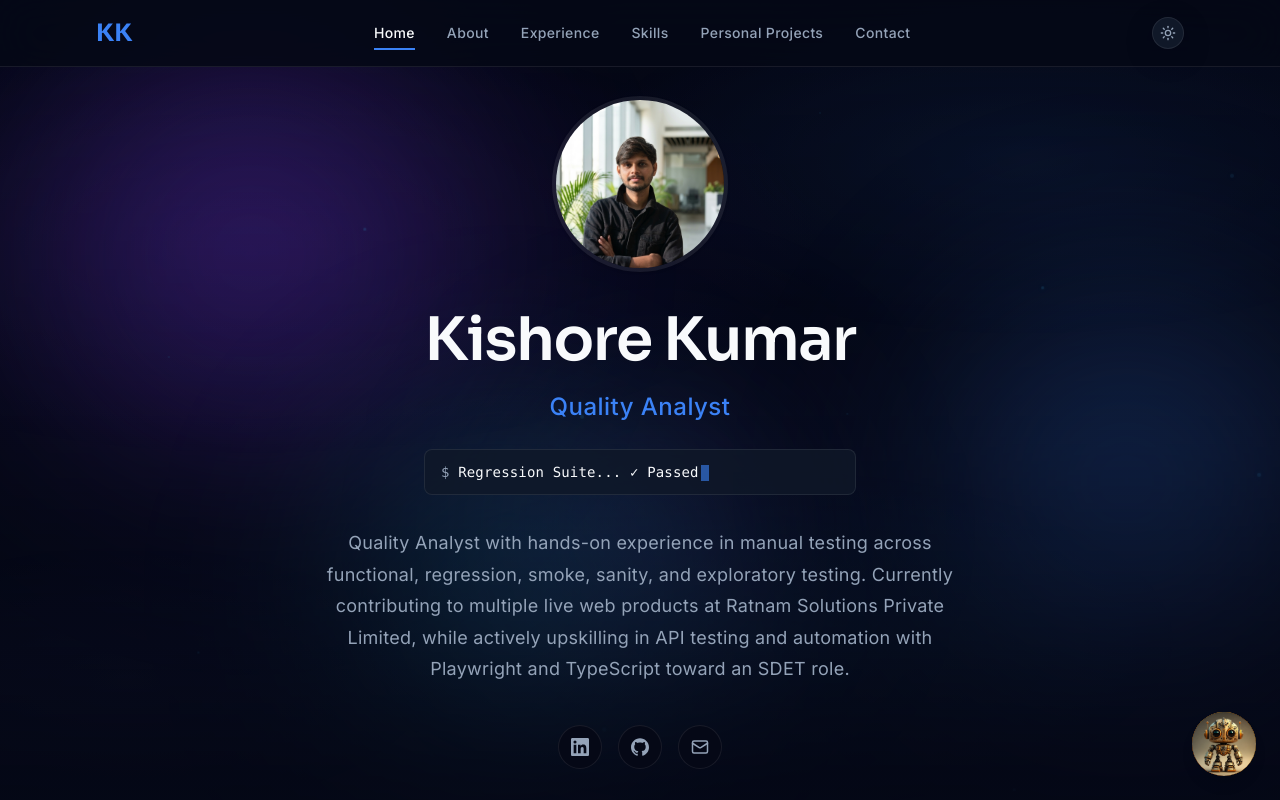
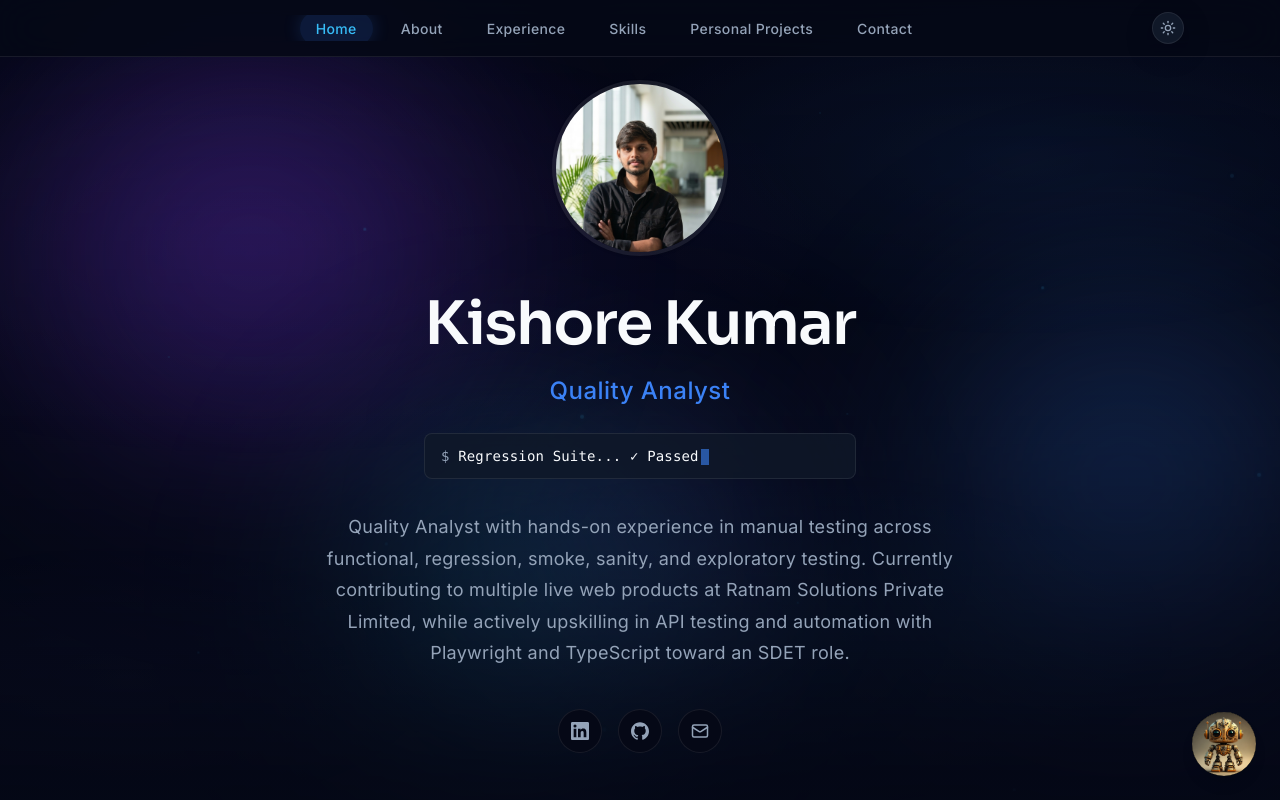
Before and after one commit to kishorekumarrasalay-02/kishorekumar-qa-portfolio, a Next.js app: page / in a window 1280 px wide. Shown: the top 800 px of the page. Built offline with nearby package versions, Linux system fonts and the light colour scheme.

Commit message:
new chnages

```diff
--- a/src/app/globals.css
+++ b/src/app/globals.css
@@ -46,12 +46,12 @@
 
 html {
   scroll-behavior: smooth;
-  scroll-padding-top: 6.5rem;
+  scroll-padding-top: 4.5rem;
 }
 
 @media (min-width: 768px) {
   html {
-    scroll-padding-top: 5rem;
+    scroll-padding-top: 4.75rem;
   }
 }
 
@@ -382,69 +382,28 @@ header.glass-nav {
   }
 }
 
-.qa-fab-color-ring {
-  position: absolute;
-  inset: -3px;
-  border-radius: 9999px;
-  background: conic-gradient(
-    from 0deg,
-    #f59e0b,
-    #fbbf24,
-    #fb923c,
-    #ea580c,
-    #fcd34d,
-    #f59e0b
-  );
-  animation: qa-fab-ring-spin 2.2s linear infinite;
-  z-index: 0;
-  pointer-events: none;
-  -webkit-mask:
-    linear-gradient(#fff 0 0) content-box,
-    linear-gradient(#fff 0 0);
-  -webkit-mask-composite: xor;
-  mask:
-    linear-gradient(#fff 0 0) content-box,
-    linear-gradient(#fff 0 0);
-  mask-composite: exclude;
-  padding: 3px;
-}
-
-@keyframes qa-fab-ring-spin {
-  to {
-    transform: rotate(360deg);
-  }
-}
-
 .qa-assistant-fab .qa-logo-fab {
   position: relative;
-  z-index: 1;
-  animation: qa-logo-glow-motion 2.4s ease-in-out infinite;
+  z-index: 3;
+  animation: qa-logo-glow-motion 2.8s ease-in-out infinite;
 }
 
 @keyframes qa-logo-glow-motion {
   0%,
   100% {
     box-shadow:
-      0 0 0 2px rgba(245, 158, 11, 0.85),
-      0 0 18px rgba(245, 158, 11, 0.45);
+      0 0 0 2px rgba(30, 20, 8, 0.9),
+      0 0 14px rgba(30, 20, 8, 0.35);
   }
-  33% {
+  50% {
     box-shadow:
-      0 0 0 2px rgba(251, 191, 36, 0.9),
-      0 0 22px rgba(251, 191, 36, 0.5);
-  }
-  66% {
-    box-shadow:
-      0 0 0 2px rgba(249, 115, 22, 0.88),
-      0 0 20px rgba(249, 115, 22, 0.48);
+      0 0 0 2px rgba(252, 211, 77, 0.75),
+      0 0 22px rgba(252, 211, 77, 0.45);
   }
 }
 
 .qa-assistant-fab:hover .qa-logo-fab {
   transform: scale(1.04);
-  box-shadow:
-    0 0 0 2px rgba(252, 211, 77, 0.95),
-    0 0 24px rgba(251, 191, 36, 0.55);
 }
 
 .qa-logo {
@@ -466,7 +425,7 @@ header.glass-nav {
 
 @media (prefers-reduced-motion: reduce) {
   .qa-assistant-fab-intro,
-  .qa-fab-color-ring,
+  .qa-assistant-wave,
   .qa-assistant-fab .qa-logo-fab {
     animation: none;
   }
@@ -485,28 +444,37 @@ header.glass-nav {
   position: absolute;
   inset: 0;
   border-radius: 9999px;
-  border: 2px solid rgba(245, 158, 11, 0.55);
+  border: 2px solid rgba(12, 8, 4, 0.85);
   opacity: 0;
   pointer-events: none;
-  z-index: 2;
+  z-index: 1;
+  animation: qa-round-wave 2.6s ease-out infinite;
 }
 
-.qa-assistant-fab:hover .qa-assistant-wave {
-  animation: qa-round-wave 1.8s ease-out infinite;
+.qa-assistant-wave-2 {
+  animation-delay: 0.85s;
 }
 
-.qa-assistant-fab:hover .qa-assistant-wave-2 {
-  animation-delay: 0.6s;
+.qa-assistant-wave-3 {
+  animation-delay: 1.7s;
 }
 
 @keyframes qa-round-wave {
   0% {
     transform: scale(1);
-    opacity: 0.65;
+    opacity: 0.75;
+    border-color: rgba(8, 6, 4, 0.95);
+    box-shadow: 0 0 0 0 rgba(8, 6, 4, 0.5);
+  }
+  45% {
+    border-color: rgba(120, 72, 24, 0.55);
+    box-shadow: 0 0 8px 2px rgba(120, 72, 24, 0.25);
   }
   100% {
-    transform: scale(1.75);
+    transform: scale(2.35);
     opacity: 0;
+    border-color: rgba(252, 211, 77, 0.35);
+    box-shadow: 0 0 16px 6px rgba(252, 211, 77, 0.3);
   }
 }
 
--- a/src/components/Hero.tsx
+++ b/src/components/Hero.tsx
@@ -9,7 +9,7 @@ export default function Hero() {
   return (
     <section
       id="home"
-      className="flex min-h-screen flex-col items-center justify-center px-4 pt-28 pb-12 text-center sm:px-6 sm:pt-24 sm:pb-16 lg:px-8"
+      className="flex min-h-screen flex-col items-center justify-center px-4 pt-24 pb-12 text-center sm:px-6 sm:pt-20 sm:pb-16 lg:px-8"
     >
       <div className="relative mb-6 h-28 w-28 overflow-hidden rounded-full border-4 border-card-border shadow-sm sm:mb-8 sm:h-36 sm:w-36 md:h-44 md:w-44">
         <Image
--- a/src/components/Navbar.tsx
+++ b/src/components/Navbar.tsx
@@ -5,7 +5,7 @@ import ThemeToggle from "./ThemeToggle";
 import { portfolioData } from "@/data/portfolio";
 
 export default function Navbar() {
-  const { navLinks, site } = portfolioData;
+  const { navLinks } = portfolioData;
   const [activeSection, setActiveSection] = useState("home");
 
   useEffect(() => {
@@ -37,43 +37,41 @@ export default function Navbar() {
   };
 
   const linkClass = (isActive: boolean) =>
-    `relative block px-1 py-1.5 text-center text-[11px] leading-tight font-medium tracking-wide transition-colors md:whitespace-nowrap md:px-0 md:py-2 md:text-sm ${
-      isActive ? "text-foreground" : "text-muted hover:text-foreground"
+    `relative shrink-0 rounded-full px-2.5 py-1.5 text-[10px] font-medium tracking-wide transition-all duration-200 sm:px-3 sm:text-xs md:px-3.5 md:py-2 md:text-sm lg:px-4 ${
+      isActive
+        ? "bg-primary/15 text-primary-light shadow-[0_0_18px_rgba(59,130,246,0.2)]"
+        : "text-muted hover:bg-white/[0.06] hover:text-foreground"
     }`;
 
   return (
     <header className="glass-nav fixed top-0 z-50 w-full border-b border-card-border/60">
-      <nav className="mx-auto max-w-6xl px-4 py-2.5 md:px-6 md:py-4 lg:px-8">
-        {/* Mobile: logo + toggle */}
-        <div className="flex items-center justify-between md:hidden">
-          <a
-            href="#home"
-            onClick={() => handleNavClick("#home")}
-            className="font-heading text-lg font-bold text-primary"
-          >
-            {site.logo}
-          </a>
-          <ThemeToggle />
-        </div>
-
-        {/* Mobile: nav links */}
-        <ul className="mt-2 grid grid-cols-3 gap-x-1 gap-y-0.5 md:hidden">
+      <nav className="mx-auto flex max-w-6xl items-center gap-2 px-3 py-2.5 sm:gap-3 sm:px-5 md:px-6 md:py-3 lg:px-8">
+        <ul className="scrollbar-hide flex min-w-0 flex-1 items-center justify-center gap-0.5 overflow-x-auto sm:gap-1 md:gap-2 lg:gap-3">
           {navLinks.map((link) => {
             const id = link.href.replace("#", "");
             const isActive = activeSection === id;
-            const mobileLabel =
-              "mobileLabel" in link ? link.mobileLabel : link.label;
 
             return (
-              <li key={link.href} className="flex justify-center">
+              <li key={link.href} className="shrink-0">
                 <a
                   href={link.href}
                   onClick={() => handleNavClick(link.href)}
                   className={linkClass(isActive)}
                 >
-                  {mobileLabel}
+                  {"mobileLabel" in link ? (
+                    <>
+                      <span className="whitespace-nowrap md:hidden">
+                        {link.mobileLabel}
+                      </span>
+                      <span className="hidden whitespace-nowrap md:inline">
+                        {link.label}
+                      </span>
+                    </>
+                  ) : (
+                    <span className="whitespace-nowrap">{link.label}</span>
+                  )}
                   {isActive && (
-                    <span className="absolute bottom-0 left-1/2 h-0.5 w-4/5 -translate-x-1/2 bg-primary" />
+                    <span className="absolute inset-x-2 bottom-0.5 hidden h-px bg-gradient-to-r from-transparent via-primary-light to-transparent md:block" />
                   )}
                 </a>
               </li>
@@ -81,41 +79,8 @@ export default function Navbar() {
           })}
         </ul>
 
-        {/* Desktop: logo | links | toggle */}
-        <div className="hidden items-center gap-6 md:flex">
-          <a
-            href="#home"
-            onClick={() => handleNavClick("#home")}
-            className="shrink-0 font-heading text-2xl font-bold text-primary"
-          >
-            {site.logo}
-          </a>
-
-          <ul className="flex flex-1 items-center justify-center gap-6 lg:gap-8">
-            {navLinks.map((link) => {
-              const id = link.href.replace("#", "");
-              const isActive = activeSection === id;
-
-              return (
-                <li key={link.href}>
-                  <a
-                    href={link.href}
-                    onClick={() => handleNavClick(link.href)}
-                    className={linkClass(isActive)}
-                  >
-                    {link.label}
-                    {isActive && (
-                      <span className="absolute bottom-0 left-0 h-0.5 w-full bg-primary" />
-                    )}
-                  </a>
-                </li>
-              );
-            })}
-          </ul>
-
-          <div className="shrink-0">
-            <ThemeToggle />
-          </div>
+        <div className="shrink-0 pl-1 sm:pl-2">
+          <ThemeToggle />
         </div>
       </nav>
     </header>
--- a/src/components/QaAssistant.tsx
+++ b/src/components/QaAssistant.tsx
@@ -345,10 +345,10 @@ export default function QaAssistant() {
           className="qa-assistant-fab qa-assistant-fab-intro group relative ml-auto flex h-16 w-16 items-center justify-center overflow-hidden rounded-full p-0 shadow-lg transition"
           aria-label="Open QA Assistant"
         >
-          <span className="qa-fab-color-ring" aria-hidden />
           <QaLogo size={64} variant="fab" />
           <span className="qa-assistant-wave qa-assistant-wave-1" aria-hidden />
           <span className="qa-assistant-wave qa-assistant-wave-2" aria-hidden />
+          <span className="qa-assistant-wave qa-assistant-wave-3" aria-hidden />
         </button>
       )}
     </div>
```
